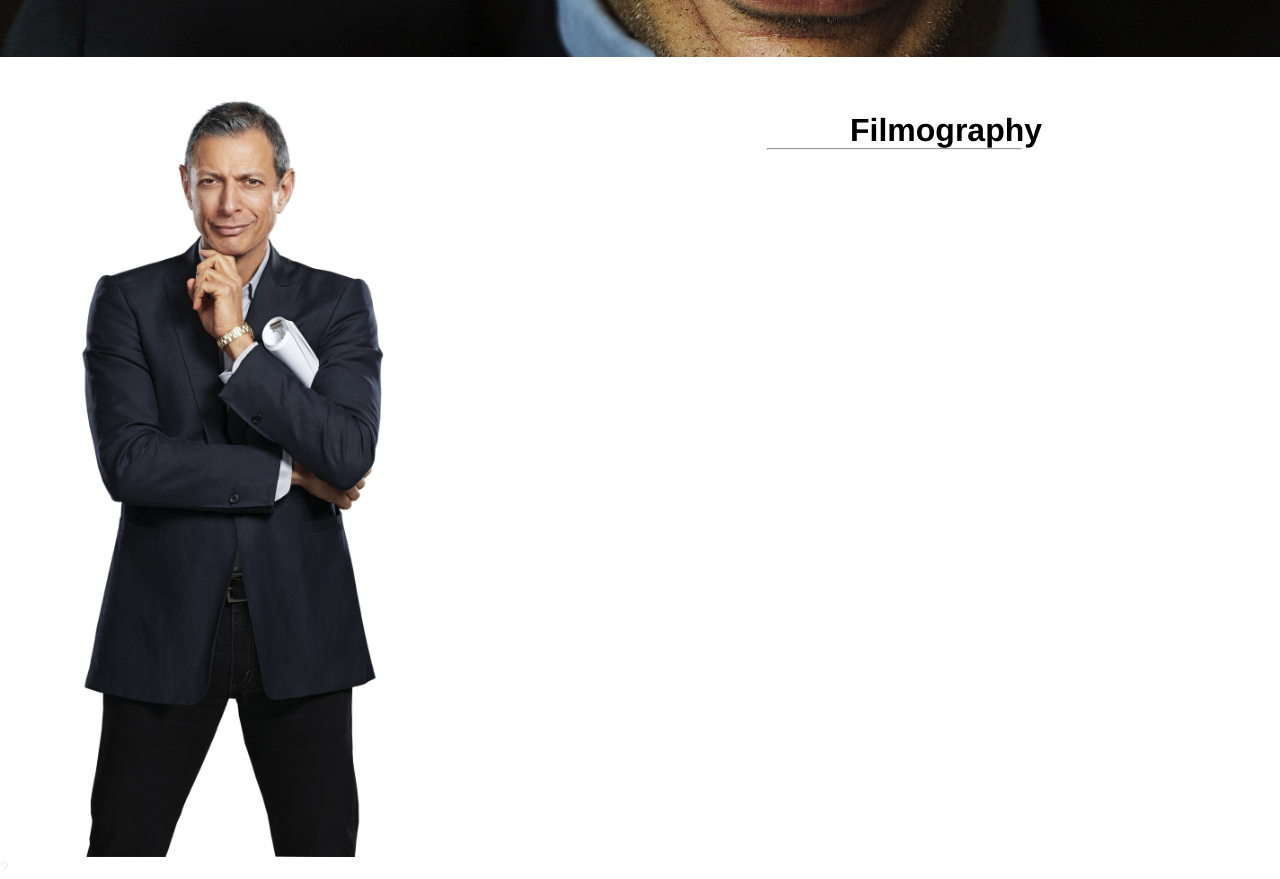
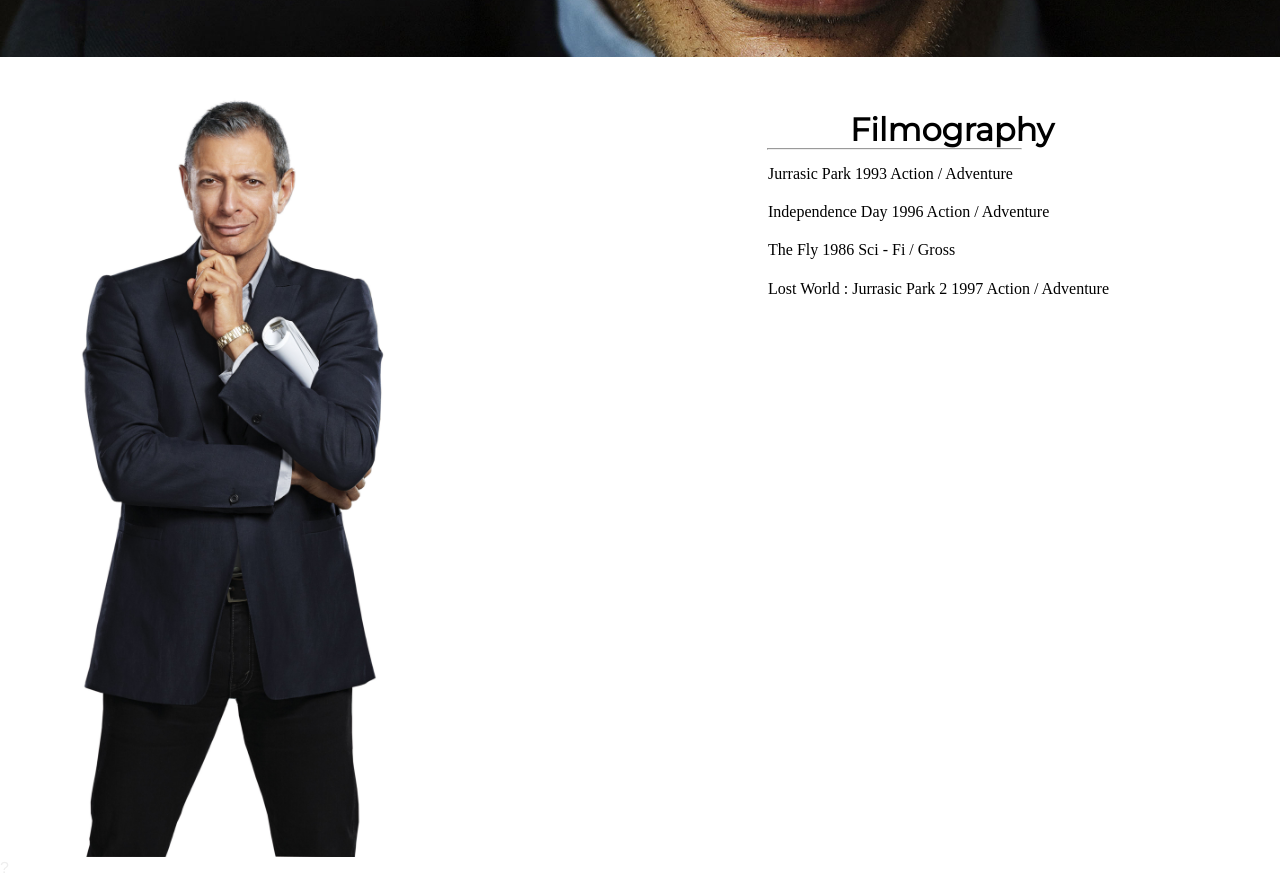
Before and after one commit to Klanders85/project_Goldblum, a website: page index.html in a window 1280 px wide. Shown: the part 1544-2423 px from the top of the page. Drawn offline with Linux system fonts and the light colour scheme; a web font is replaced by a local one.

Commit message:
chose h1 and p fonts to use

```diff
--- a/index.html
+++ b/index.html
@@ -44,6 +44,7 @@
             <div class="film-section">
                 <h1>Filmography</h1>
                 <hr />
+                <div id="film-grid"></div>
             </div>
         </div> <!--End Film Section -->
 
--- a/js/main.js
+++ b/js/main.js
@@ -1,6 +1,42 @@
-// init unSlider for the Goldblum
-$(function(){
-	$('.slider').unslider({
-		keys: true
-	});
+// create a grid using a loop that will print out divs for each object from API response
+
+// create a simple object
+	var filmography = [
+	{
+		"movie" : {
+			"title" : "Jurrasic Park",
+			"year"  : "1993",
+			"genre" : "Action / Adventure"
+		}
+	},
+	{
+		"movie" : {
+			"title" : "Independence Day",
+			"year"  : "1996",
+			"genre" : "Action / Adventure"
+		}
+	},
+	{
+		"movie" : {
+			"title" : "The Fly",
+			"year"  : "1986",
+			"genre" : "Sci - Fi / Gross"
+		}
+	},
+	{
+		"movie" : {
+			"title" : "Lost World : Jurrasic Park 2",
+			"year"  : "1997",
+			"genre" : "Action / Adventure"
+		}
+	}];
+
+$(document).ready(function(){
+	$.each(filmography, function(arrayIndex, value){
+		var br = '<br />';
+		var movieTitle =  this.movie.title;
+		var movieYear  =  this.movie.year;
+		var movieGenre  =  this.movie.genre;
+		$('#film-grid').append('<p>' + movieTitle + '  ' + movieYear + '  ' + movieGenre + '</p>');
+	})
 })
--- a/sass/main.scss
+++ b/sass/main.scss
@@ -36,6 +36,8 @@
 /* ==========================================================================
    Vars
    ========================================================================== */
+   $fontHeader: 'Montserrat';
+   $fontCopyMain: 'Esteban';
    $fontPrimary: 'ostrich-sans-headers';
    $fontSecondary: 'hattori_hanzo';
    $headerSize: 50px;
@@ -76,7 +78,12 @@ body{
 	color: #eee;
 	font-family: 'helvetica';
 }
-
+h1{
+	font-family: $fontHeader;
+}
+p{
+	font-family: $fontCopyMain;
+}
 /* ==========================================================================
    Author's custom styles - Home
    ========================================================================== */
@@ -139,7 +146,6 @@ body{
 			left: 200px;
 			bottom: 60px;
 			h1{
-				font-family: 'Montserrat';
 				color: #fff;
 				border-bottom: 3px solid white;
 			}
@@ -171,7 +177,7 @@ body{
 		height: 100vh;
 		background: url(/img/film-section-bg.jpg) no-repeat center center fixed;
 		background-size: contain;
-		background-position-x: 0px;
+		background-position: 0 0;
 		background-color: #fff;
 		.film-section{
 			position: relative;
@@ -188,7 +194,11 @@ body{
 				right: 113px;
 				top: 3px;
 			}
+			#film-grid{
+				position: relative;
+				right: 112px;
+				color: black;
+			}
 		}
 	}
-
 /*******************************************/
```
Also changed, not shown: css/main.css.
